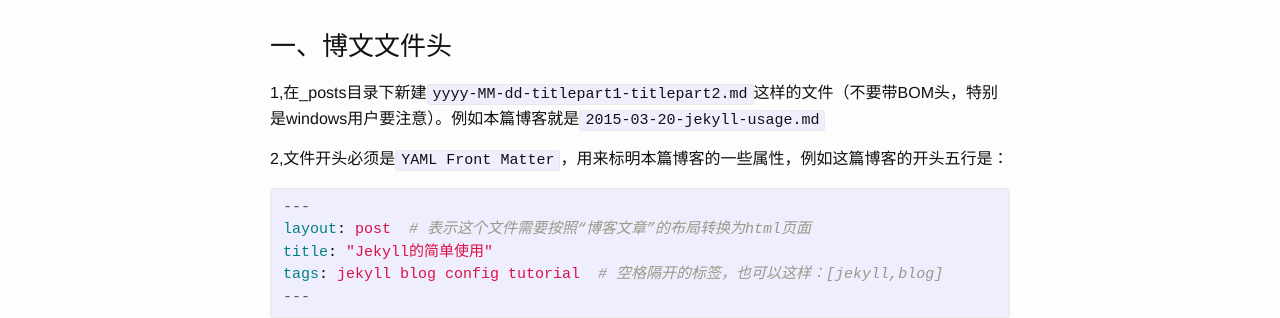
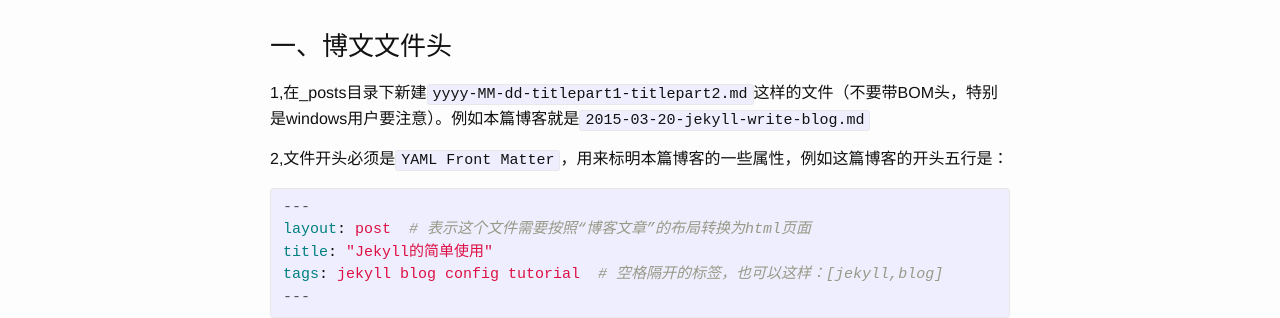
Before and after one commit to watchzerg/watchzerg.github.io, a Jekyll site: the page built from _posts/2015-03-20-jekyll-write-blog.md, in a window 1280 px wide. Shown: the part 173-491 px from the top of the page. Built offline with Jekyll 4.4.1, drawn with Linux system fonts in a browser that asks for light colours; comment, search, counter and statistics services are not loaded.

Commit message:
modify links

```diff
--- a/_posts/2015-03-20-jekyll-write-blog.md
+++ b/_posts/2015-03-20-jekyll-write-blog.md
@@ -5,7 +5,7 @@ tags: jekyll blog config tutorial
 ---
 
 ### 一、博文文件头
-1,在_posts目录下新建`yyyy-MM-dd-titlepart1-titlepart2.md`这样的文件（不要带BOM头，特别是windows用户要注意）。例如本篇博客就是`2015-03-20-jekyll-usage.md`
+1,在_posts目录下新建`yyyy-MM-dd-titlepart1-titlepart2.md`这样的文件（不要带BOM头，特别是windows用户要注意）。例如本篇博客就是`2015-03-20-jekyll-write-blog.md`
 
 2,文件开头必须是`YAML Front Matter`，用来标明本篇博客的一些属性，例如这篇博客的开头五行是：
 {% highlight yaml %}
```
